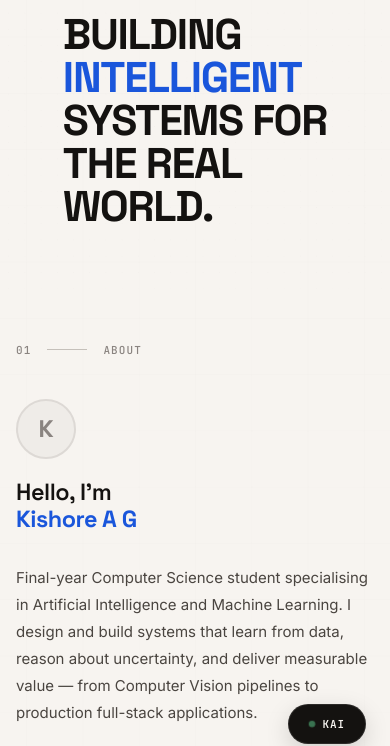
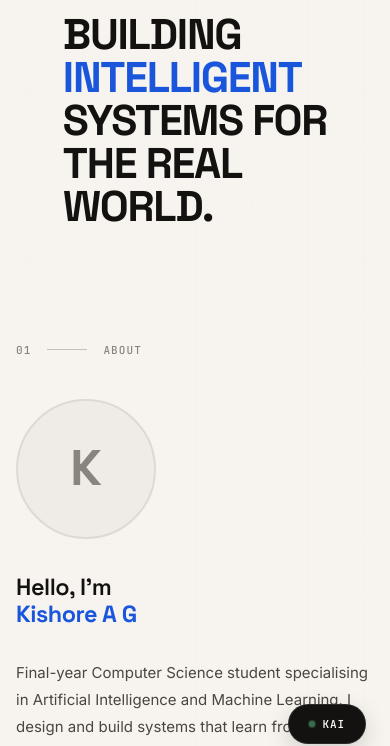
Before and after one commit to Kishore-AG/KAI-Portfolio, a plain HTML site: page frontend/index.html in a window 390 px wide. Shown: the part 76-822 px from the top of the page. Drawn offline with Linux system fonts and the light colour scheme; no server answers.

Commit message:
Updated-V4

```diff
--- a/frontend/styles/premium-v2.css
+++ b/frontend/styles/premium-v2.css
@@ -2259,10 +2259,10 @@ body.ai-active .kai-panel {
   }
 
   .about-avatar {
-    width: 60px;
-    height: 60px;
-    font-size: 24px;
-    margin-bottom: 20px;
+    width: 140px;
+    height: 140px;
+    font-size: 50px;
+    margin-bottom: 35px;
   }
 
   .about-statement {
```
